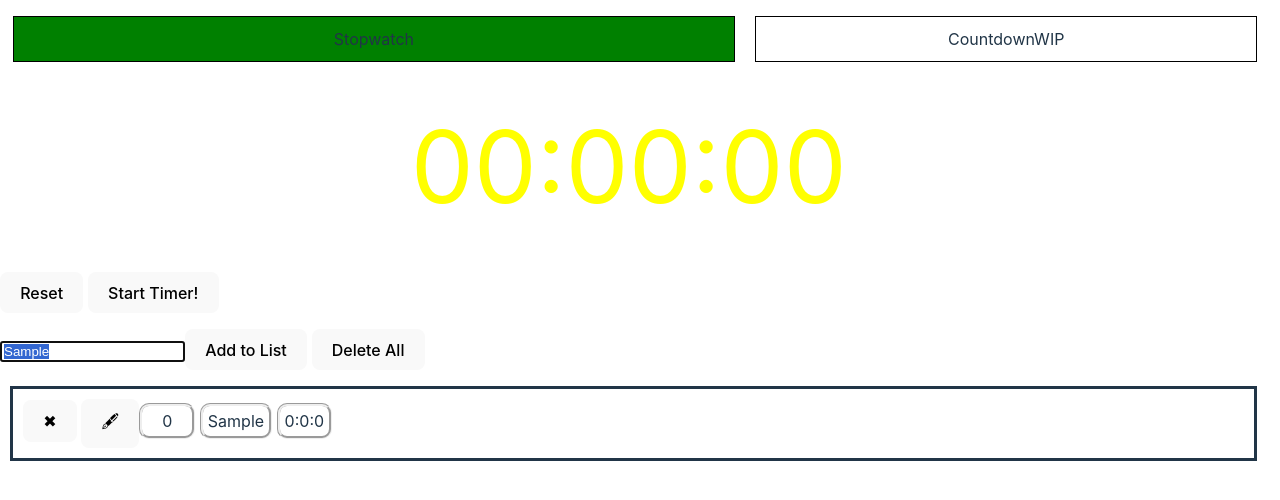
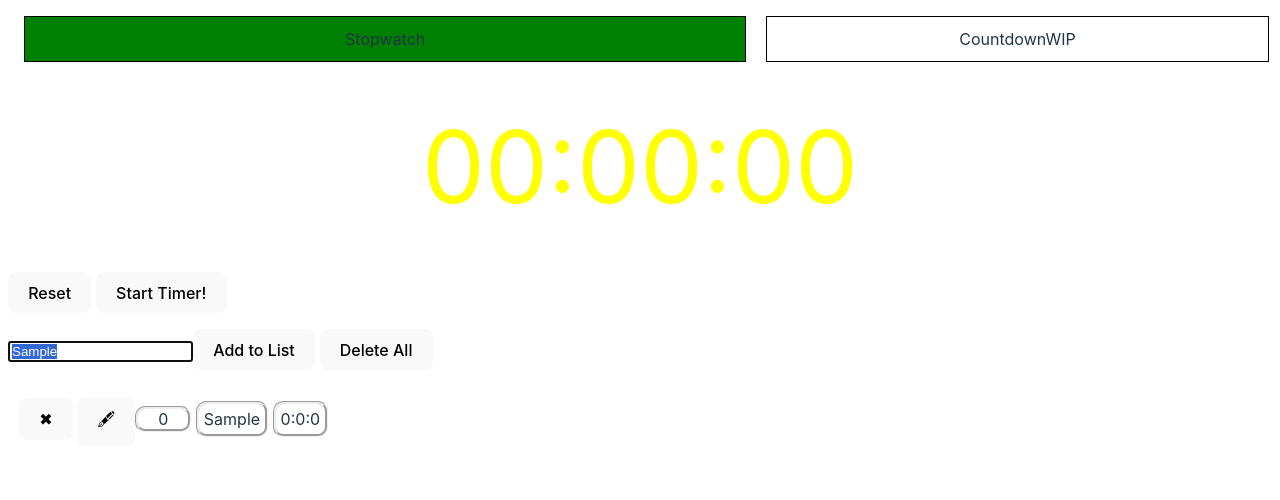
Before and after one commit to IMIHonigmann/React-ForceFocus, a React (Vite) app: page / in a window 1280 px wide. Both pictures are taken after typing "Sample" into the empty fields and a click on the button "Add to List". Shown: the top 500 px of the page. Built offline with nearby package versions, Linux system fonts and the light colour scheme.

Commit message:
added some more stylings

```diff
--- a/src/App.jsx
+++ b/src/App.jsx
@@ -127,9 +127,9 @@ const TODOComponent = () => {
 
       {todoList.map((element, index) => (
         <p key={index} className={'todoEntry ' + (index == indexToRemove ? 'removeAnimation' : '')} //
-        style={{ transitionDuration: '0.2s',
-        ...(editModeIndex == index ? {color: 'red', marginLeft: '30px'} : {marginLeft: '10px'}),
-        borderStyle: 'solid',
+        style={{ transitionDuration: '0.1s',
+        ...(editModeIndex == index ? {color: 'red', marginLeft: '30px'} : {}),
+        border: '1px solid transparent',
         padding: 10,
         }}>
 
@@ -154,11 +154,11 @@ const TODOComponent = () => {
             inputRef.current.select();
             setTodo(element);
           }}>🖋</button>
-          <span style={{ transitionDuration: '0.4s', borderStyle: 'groove', borderRadius: '10px',  ...(editModeIndex == index ? {marginLeft: '10px', padding: '10px'} : {padding: '5px'}), paddingInline: 20 }}>
+          <span style={{ transitionDuration: '0.4s', borderStyle: 'groove', borderRadius: '10px',  ...(editModeIndex == index ? {marginLeft: '10px', padding: 10, paddingInline: 25} : {paddingInline: 20})}}>
             {index}
           </span>
           {' '}
-          <span style={{ transitionDuration: '0.4s', borderStyle: 'groove', borderRadius: '10px',  ...(editModeIndex == index ? {marginLeft: '10px', padding: '10px'} : {padding: '5px'}) }}>
+          <span style={{ transitionDuration: '0.4s', borderStyle: 'groove', borderRadius: '10px',  ...(editModeIndex == index ? {padding: '10px'} : {padding: '5px'}) }}>
             {element}
           </span>
           {' '}
--- a/src/index.css
+++ b/src/index.css
@@ -36,13 +36,6 @@ a:hover {
 .beep-out {
   opacity: 0;
   transition: 0.7s ease-in-out;
-}
-
-body {
-  margin: 0;
-  display: flex;
-  min-width: 320px;
-  min-height: 100vh;
 }
 
 h1 {
@@ -92,6 +85,13 @@ button:focus-visible {
   border-radius: 20px;
 }
 
+.todoEntry:hover{
+  border-style: inset;
+  border-radius: 20px;
+  border: 1px solid white;
+  background-color: rgb(0, 69, 0);
+}
+
 
 @media (prefers-color-scheme: light) {
   :root {
```
